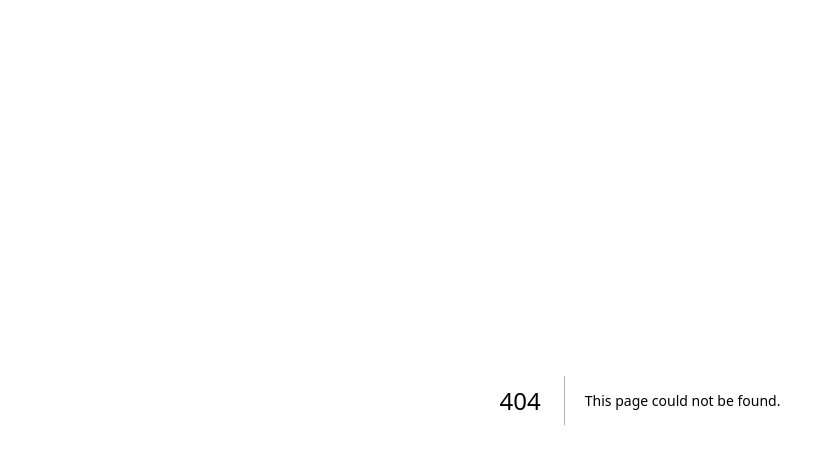
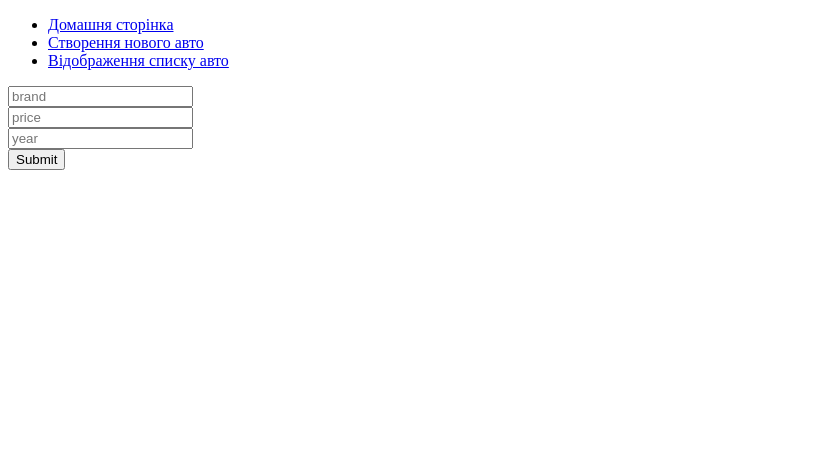
Before and after one commit to Kazarius40/nextjs, a Next.js app: page /createCar in a window 1280 px wide. Before the commit this address had no page. Shown: the top 464 px of the page, without its empty margins (0-835 px from the left). Built offline with nearby package versions, Linux system fonts and the light colour scheme.

Commit message:
Завершив виконання ДЗ

```diff
--- /dev/null
+++ b/src/app/createCar/page.tsx
@@ -0,0 +1,60 @@
+"use client"
+
+import React, {useState} from "react";
+import {createCar} from "@/server-actions/serverActions";
+import Form from "next/form";
+import Menu from "@/components/menu/Menu";
+
+interface IErrors {
+    brand?: string;
+    price?: string;
+    year?: string;
+}
+
+const CreateCarPage = () => {
+    const [formValues, setFormValues] = useState({
+        brand: "",
+        price: "",
+        year: "",
+    });
+
+    const [errors, setErrors] = useState<IErrors>({});
+
+    const handleSubmit = async (formData: FormData) => {
+        const result = await createCar(formData);
+        setErrors(result || {});
+
+        if (!result) {
+            setFormValues({brand: "", price: "", year: ""});
+        }
+    };
+
+    const renderInput = (name: keyof typeof formValues, type: string, placeholder: string) => (
+        <div>
+            <input
+                type={type}
+                name={name}
+                placeholder={placeholder}
+                value={formValues[name]}
+                onChange={(e) =>
+                    setFormValues({...formValues, [name]: e.target.value})
+                }
+            />
+            {errors[name] && <p>{errors[name]}</p>}
+        </div>
+    );
+
+    return (
+        <>
+            <Menu/>
+            <Form action={handleSubmit}>
+                {renderInput("brand", "text", "brand")}
+                {renderInput("price", "number", "price")}
+                {renderInput("year", "number", "year")}
+                <button type="submit">Submit</button>
+            </Form>
+        </>
+    );
+};
+
+export default CreateCarPage;
--- /dev/null
+++ b/src/components/menu/Menu.tsx
@@ -0,0 +1,21 @@
+import Link from "next/link";
+
+const Menu = () => {
+    return(
+        <nav>
+            <ul>
+                <li>
+                    <Link href="/">Домашня сторінка</Link>
+                </li>
+                <li>
+                    <Link href="/createCar">Створення нового авто</Link>
+                </li>
+                <li>
+                    <Link href="/cars">Відображення списку авто</Link>
+                </li>
+            </ul>
+        </nav>
+    );
+};
+
+export default Menu;
```
Also changed, not shown: src/app/cars/page.tsx (+5 -6 lines), src/app/page.tsx (+3 -35 lines), src/components/cars-component/CarsComponent.tsx (renamed from src/CarsComponent/CarsComponent.tsx).
